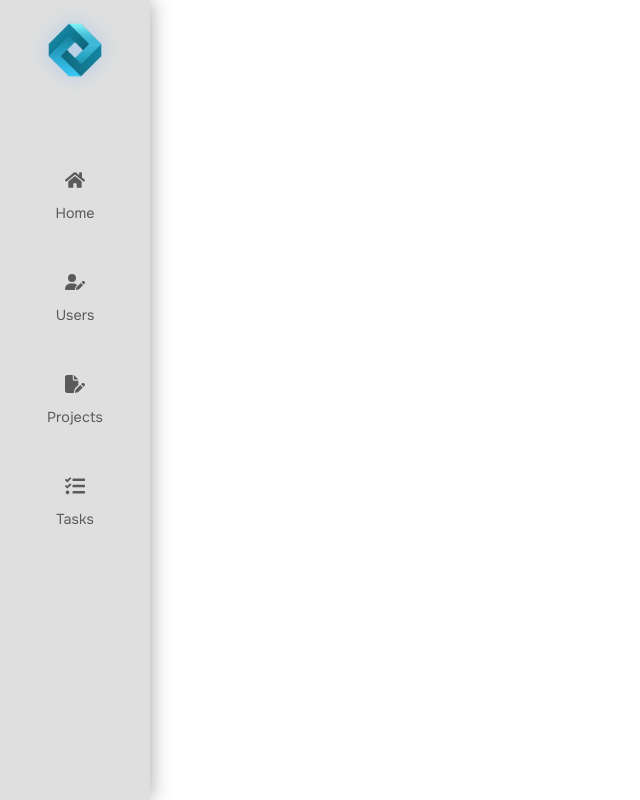
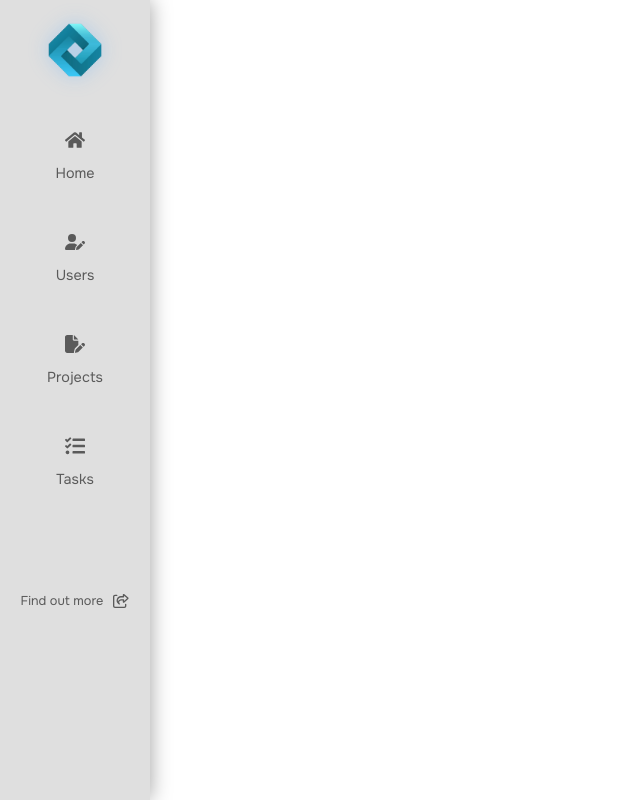
Before and after one commit to matheusmartinsviana/project-manager-frontend, a React (Vite) app: page / in a window 1280 px wide. Shown: the whole page, without its empty margins (0-640 px from the left). Built offline with nearby package versions, Linux system fonts and the light colour scheme.

Commit message:
feat: add a footer element at navbar

```diff
--- a/src/Components/Layouts/Navbar.jsx
+++ b/src/Components/Layouts/Navbar.jsx
@@ -1,12 +1,12 @@
 import React from 'react';
 import { FaHome, FaTasks } from "react-icons/fa";
-import { FaUserPen, FaFilePen } from "react-icons/fa6";
+import { FaUserPen, FaFilePen, FaRegShareFromSquare } from "react-icons/fa6";
 import logo from '../../assets/logoByFreepik.png';
 import style from './Styles/Navbar.module.css';
 
 export default function Navbar() {
     return (
-        <div className={style.navbarContainer}>
+        <nav className={style.navbarContainer}>
             <picture>
                 <img src={logo} alt="Project Manager Logo" height={80} width={80}/>
             </picture>
@@ -24,6 +24,9 @@ export default function Navbar() {
                     <li><a href="#"> <div className={style.reactIcon}><FaTasks size={20} /></div>Tasks</a></li>
                 </ul>
             </div>
-        </div>
+            <footer>
+                <a href="https://github.com/matheusmartinsviana/project-manager-frontend" target="_blank" rel="noopener noreferrer">Find out more<FaRegShareFromSquare size={16}/></a>
+            </footer>
+        </nav>
     )
 }
--- a/src/Components/Layouts/Styles/Navbar.module.css
+++ b/src/Components/Layouts/Styles/Navbar.module.css
@@ -11,7 +11,7 @@
 }
 
 .navbarContainer picture img {
-    margin: 10px 0 50px 0;
+    margin: 10px 0 10px 0;
     filter: drop-shadow(0 0 10px rgba(77, 169, 255, 0.322));
 }
 
@@ -21,11 +21,13 @@
     flex-direction: column;
     font-size: .9rem;
 }
-.navbarItems li a {
+
+a {
     color: rgb(90, 90, 90);
     transition: all ease-in-out .2s;
 }
-.item li a {
+
+a {
     padding: 25px 20px;
     display: flex;
     flex-direction: column;
@@ -33,7 +35,25 @@
     align-items: center;
     gap: 10px;
 }
-.item li a:hover {
+
+a:hover {
     color: rgb(77, 77, 77);
     background-color: rgba(46, 71, 97, 0.199);
 }
+
+.item:nth-child(4) {
+    margin-bottom: 80px;
+}
+
+footer a {
+    display: flex;
+    flex-direction: row;
+    font-size: 0.8rem;
+    margin: 0;
+    padding: 0;
+    height: 100%;
+}
+
+footer a:hover {
+    background-color: transparent;
+}
```
